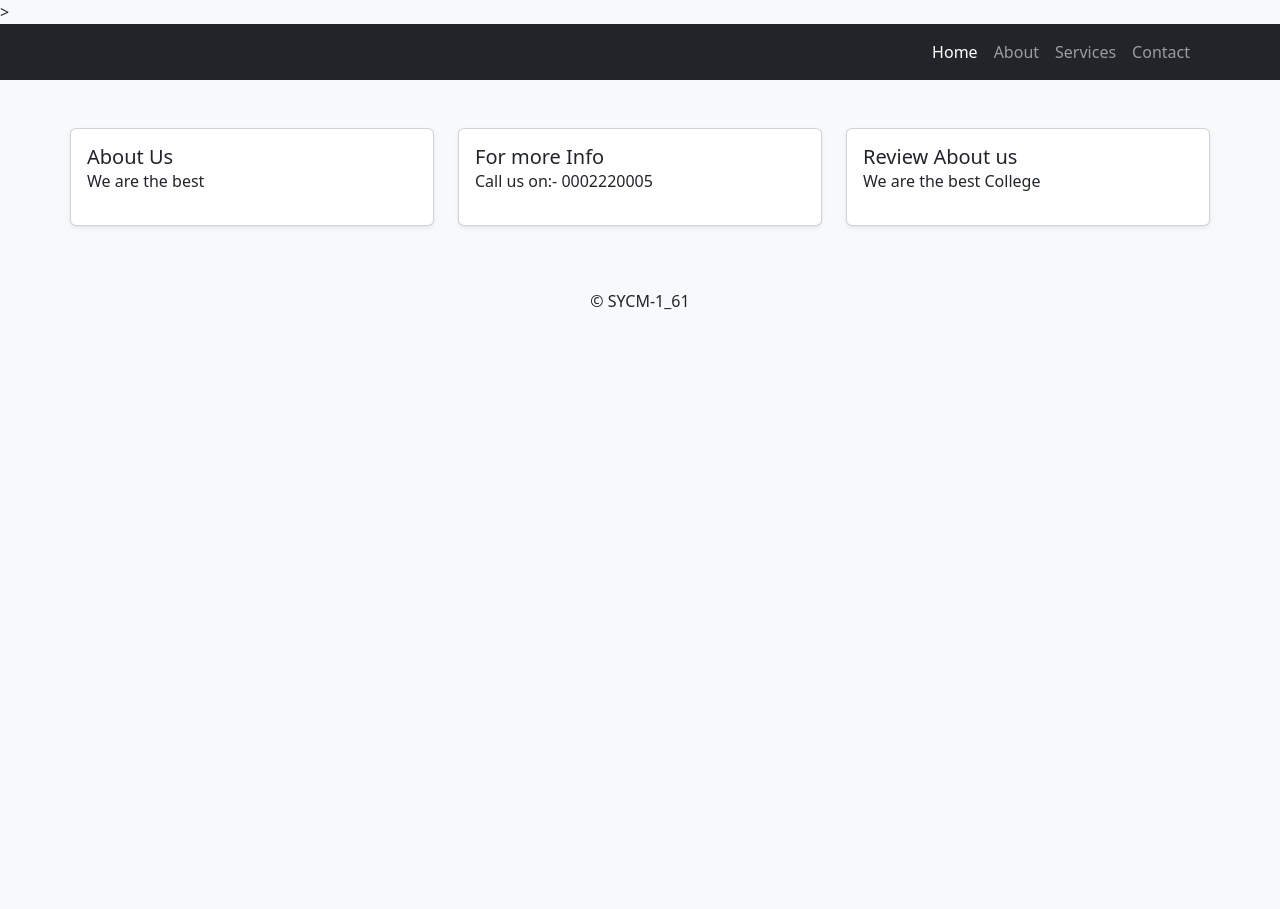
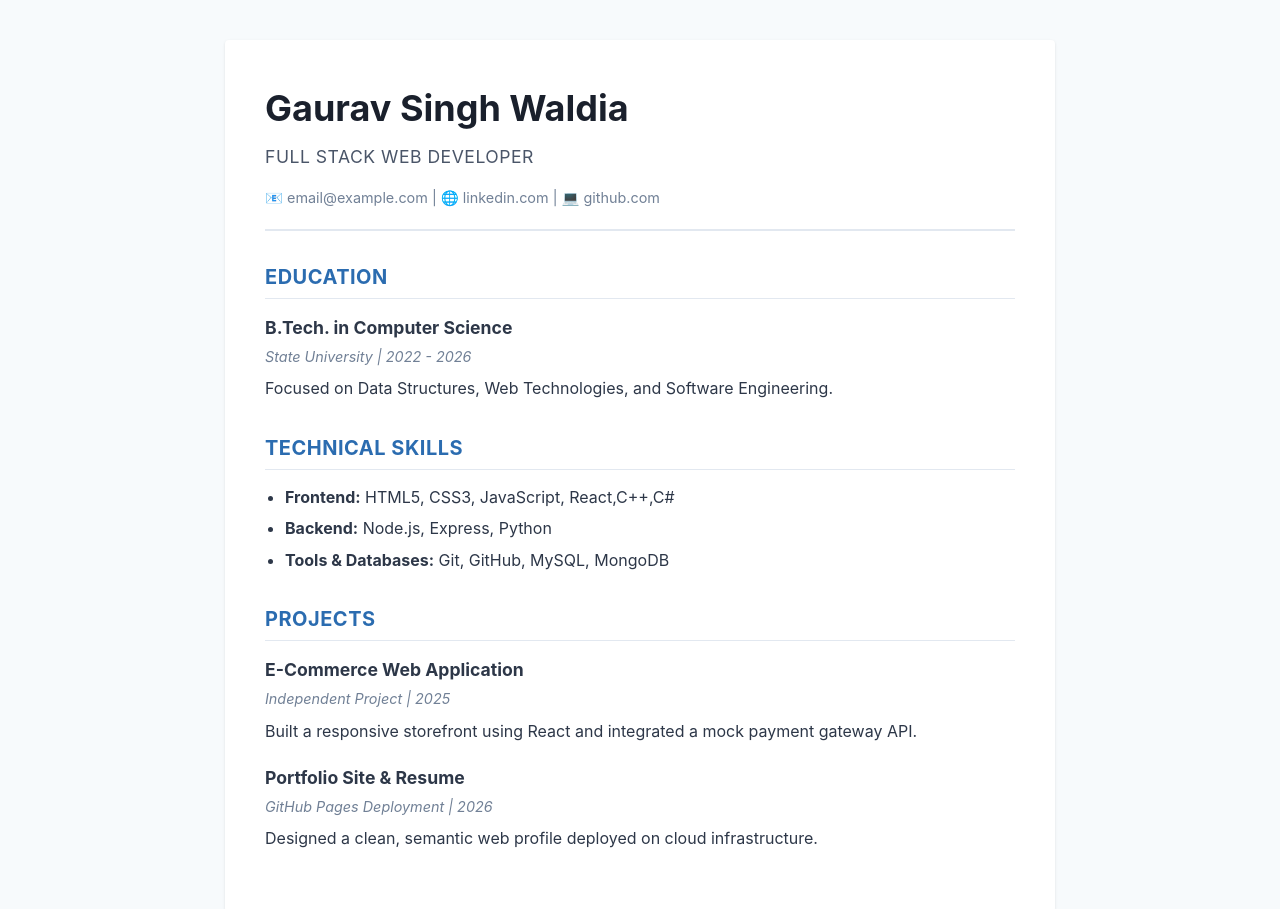
Before and after one commit to gauravsinghwaldia/Hi, a plain HTML site: page index.html in a window 1280 px wide. Shown: the top 909 px of the page. Before the commit the page ends 800 px from the top, so only its background shows below. Drawn offline with nearby package versions, Linux system fonts and the light colour scheme.

Commit message:
Replace college homepage with professional resume

```diff
--- a/index.html
+++ b/index.html
@@ -3,99 +3,148 @@
 <head>
     <meta charset="UTF-8">
     <meta name="viewport" content="width=device-width, initial-scale=1.0">
-    <title>College Homepage</title>>
-    <link href="https://cdn.jsdelivr.net/npm/bootstrap@5.3.3/dist/css/bootstrap.min.css" rel="stylesheet">
-
+    <title>Professional Resume</title>
     <style>
         body {
-            background-color: #f8f9fa;
-        }
-        .main-content {
-            padding: 3rem 0;
+            font-family: -apple-system, BlinkMacSystemFont, "Segoe UI", Roboto, Helvetica, Arial, sans-serif;
+            color: #2d3748;
+            background-color: #f7fafc;
+            line-height: 1.6;
+            margin: 0;
+            padding: 40px 20px;
         }
 
-        .card-body:hover{
-            transform: translateY(-5px);
-            box-shadow: 0 8px 15px rgba(0,0,0,1);
+        .resume-container {
+            max-width: 750px;
+            margin: 0 auto;
+            background: #ffffff;
+            padding: 40px;
+            box-shadow: 0 1px 3px rgba(0, 0, 0, 0.1);
+            border-radius: 4px;
         }
 
-        .grid-box {
-            border-radius: 4px;
-            padding: 15px;
+        header {
+            border-bottom: 2px solid #e2e8f0;
+            padding-bottom: 20px;
+            margin-bottom: 25px;
+        }
+
+        h1 {
+            font-size: 2.25rem;
+            color: #1a202c;
+            margin: 0 0 5px 0;
+            font-weight: 700;
+        }
+
+        .subtitle {
+            font-size: 1.1rem;
+            color: #4a5568;
+            margin: 0 0 15px 0;
+            text-transform: uppercase;
+            letter-spacing: 0.5px;
+        }
+
+        .contact-info {
+            font-size: 0.9rem;
+            color: #718096;
+        }
+
+        .contact-info a {
+            color: #3182ce;
+            text-decoration: none;
+        }
+
+        .contact-info a:hover {
+            text-decoration: underline;
+        }
+
+        h2 {
+            font-size: 1.25rem;
+            color: #2b6cb0;
+            text-transform: uppercase;
+            border-bottom: 1px solid #e2e8f0;
+            padding-bottom: 5px;
+            margin-top: 30px;
+            margin-bottom: 15px;
+            letter-spacing: 0.5px;
+        }
+
+        .entry {
             margin-bottom: 20px;
-            text-align: center;
-            height: 100%;
+        }
+
+        h3 {
+            font-size: 1.1rem;
+            color: #2d3748;
+            margin: 0 0 3px 0;
+        }
+
+        .meta {
+            font-size: 0.9rem;
+            color: #718096;
+            margin: 0 0 8px 0;
+            font-style: italic;
+        }
+
+        p {
+            margin: 0 0 10px 0;
+        }
+
+        .skills-list {
+            padding-left: 20px;
+            margin: 0;
+        }
+
+        .skills-list li {
+            margin-bottom: 6px;
         }
     </style>
 </head>
 <body>
+    <div class="resume-container">
+        <header>
+            <h1>Gaurav Singh Waldia</h1>
+            <p class="subtitle">Full Stack Web Developer</p>
+            <div class="contact-info">
+                 <span>📧 email@example.com</span> |
+                <span>🌐  linkedin.com</span> |
+                <span>💻  github.com</span>
+            </div>
+        </header>
 
-    <nav class="navbar navbar-expand-lg navbar-dark bg-dark">
-        <div class="container">
-            <a class="navbar-brand" href="#"></a>
-            <button class="navbar-toggler" type="button" data-bs-toggle="collapse" data-bs-target="#navbarNav" aria-controls="navbarNav" aria-expanded="false" aria-label="Toggle navigation">
-                <span class="navbar-toggler-icon"></span>
-            </button>
-            <div class="collapse navbar-collapse" id="navbarNav">
-                <ul class="navbar-nav ms-auto">
-                    <li class="nav-item">
-                        <a class="nav-link active" href="#">Home</a>
-                    </li>
-                    <li class="nav-item">
-                        <a class="nav-link" href="#">About</a>
-                    </li>
-                    <li class="nav-item">
-                        <a class="nav-link" href="#">Services</a>
-                    </li>
-                    <li class="nav-item">
-                        <a class="nav-link" href="#">Contact</a>
-                    </li>
+        <main>
+            <section>
+                <h2>Education</h2>
+                <div class="entry">
+                    <h3>B.Tech. in Computer Science</h3>
+                    <p class="meta">State University | 2022 - 2026</p>
+                    <p>Focused on Data Structures, Web Technologies, and Software Engineering.</p>
+                </div>
+            </section>
+
+            <section>
+                <h2>Technical Skills</h2>
+                <ul class="skills-list">
+                    <li><strong>Frontend:</strong> HTML5, CSS3, JavaScript, React,C++,C#</li>
+                    <li><strong>Backend:</strong> Node.js, Express, Python</li>
+                    <li><strong>Tools & Databases:</strong> Git, GitHub, MySQL, MongoDB</li>
                 </ul>
-            </div>
-        </div>
-    </nav>
+            </section>
 
-
-    <div class="container main-content">
-        <div class="row g-4">
-
-            <div class="col-md-4">
-                <div class="card h-100 shadow-sm">
-                    <div class="card-body">
-                        <h5 class="card-title m-0"> About Us </h5>
-                        <p>We are the best</p>
-                    </div>
+            <section>
+                <h2>Projects</h2>
+                <div class="entry">
+                    <h3>E-Commerce Web Application</h3>
+                    <p class="meta">Independent Project | 2025</p>
+                    <p>Built a responsive storefront using React and integrated a mock payment gateway API.</p>
                 </div>
-            </div>
-
-            <div class="col-md-4">
-                <div class="card h-100 shadow-sm">
-                    <div class="card-body">
-                        <h5 class="card-title m-0">For more Info </h5>
-                        <p>Call us on:- 0002220005</p>
-                    </div>
+                <div class="entry">
+                    <h3>Portfolio Site & Resume</h3>
+                    <p class="meta">GitHub Pages Deployment | 2026</p>
+                    <p>Designed a clean, semantic web profile deployed on cloud infrastructure.</p>
                 </div>
-            </div>
-            <div class="col-md-4">
-                <div class="card h-100 shadow-sm">
-                    <div class="card-body">
-                        <h5 class="card-title m-0">Review About us </h5>
-                        <p>We are the best College</p>
-                    </div>
-                </div>
-            </div>
-
-        </div>
+            </section>
+        </main>
     </div>
-     <footer class="row">
-            <div class="col-12">
-                <div class="grid-box">
-                    <p class="mb-0">&copy; SYCM-1_61</p>
-                </div>
-            </div>
-        </footer>
-    </div>
-
-    <script src="https://cdn.jsdelivr.net/npm/bootstrap@5.3.3/dist/js/bootstrap.bundle.min.js"></script>
 </body>
 </html>
```
